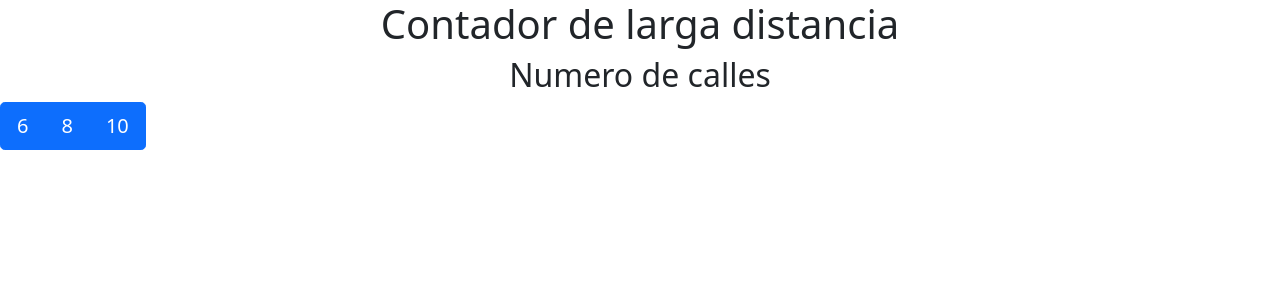
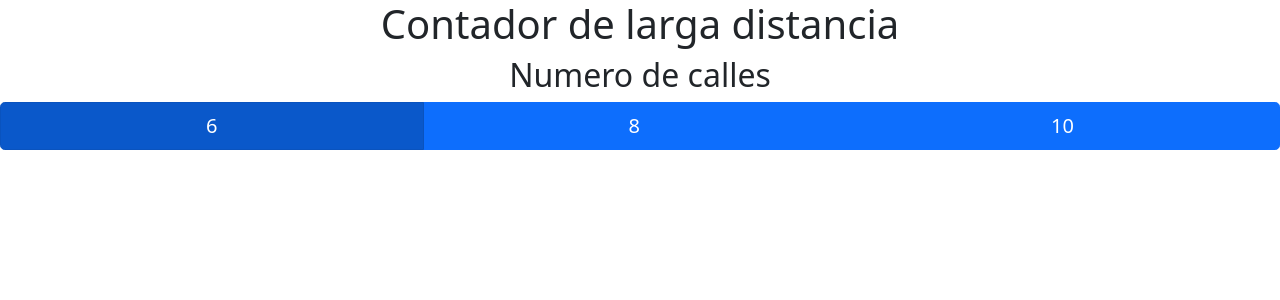
Before and after one commit to Queky/fbn-counter, a React (Create React App) app: page / in a window 1280 px wide. Shown: the top 300 px of the page. Built offline with nearby package versions, Linux system fonts and the light colour scheme.

Commit message:
refactor how configuration is made

```diff
--- a/public/index.html
+++ b/public/index.html
@@ -24,7 +24,7 @@
       work correctly both with client-side routing and a non-root public URL.
       Learn how to configure a non-root public URL by running `npm run build`.
     -->
-    <title>React App</title>
+    <title>Contador Natación</title>
   </head>
   <body>
     <noscript>You need to enable JavaScript to run this app.</noscript>
--- a/src/components/Competition/Competition.jsx
+++ b/src/components/Competition/Competition.jsx
@@ -5,11 +5,11 @@ export const Competition = ({children, config}) => {
 
   const multiplicate = (x, n) => Array.from(new Array(n), () => x);
 
-  const lane = <Lane></Lane>
+  const lane = (a) => <Lane key={a}></Lane>
 
   return (
     <>
-      {multiplicate(lane, config.lanes)}
+      {multiplicate(lane(1), config.lanes)}
       {children}
     </>
   );
--- a/src/components/Configuration/Configuration.jsx
+++ b/src/components/Configuration/Configuration.jsx
@@ -1,23 +1,22 @@
 import React from 'react';
-import { Button, ButtonGroup } from 'react-bootstrap';
-import Subtitle from '../Subtitle/Subtitle';
-import 'bootstrap/dist/css/bootstrap.css';
+import { useState } from 'react';
+import { DistanceConfiguration } from './DistanceConfiguration/DistanceConfiguration';
+import { LaneConfiguration } from './LaneConfiguration/LaneConfiguration';
 
 export const Configuration = ({children, setConfig}) => {
 
-  const style = {
-    "textAlign": "center",
-  };
-
+  const [lanes, setLanes] = useState(null);
+  const [distance, setDistance] = useState(null);
+  const [unit, setUnit] = useState(null);
 
   return (
     <>
-      <Subtitle text="Numero de calles"></Subtitle>
-      <ButtonGroup className="center" size="lg" style={style}>
-        <Button variant="primary" onClick={() => setConfig({lane: 6})}>6</Button>
-        <Button variant="primary" onClick={() => setConfig({lane: 8})}>8</Button>
-        <Button variant="primary" onClick={() => setConfig({lane: 10})}>10</Button>
-      </ButtonGroup>
+      <LaneConfiguration setLanes={setLanes}>
+
+      </LaneConfiguration>
+      <DistanceConfiguration setDistance={setDistance}>
+
+      </DistanceConfiguration>
     </>
   );
 };
--- /dev/null
+++ b/src/components/Configuration/DistanceConfiguration/DistanceConfiguration.jsx
@@ -0,0 +1,13 @@
+import React from 'react';
+import { useState } from 'react';
+
+export const DistanceConfiguration = ({children, setDistance}) => {
+
+  const [selection, setSelection] = useState(800);
+
+  return(
+    <></>
+  );
+}
+
+export default DistanceConfiguration;
--- /dev/null
+++ b/src/components/Configuration/LaneConfiguration/LaneConfiguration.jsx
@@ -0,0 +1,36 @@
+import React from "react";
+import { useState } from "react";
+import { Button, ButtonGroup } from "react-bootstrap";
+import Subtitle from "../../Subtitle/Subtitle";
+
+export const LaneConfiguration = ({children, setLanes}) => {
+
+  const [selection, setSelection] = useState(6);
+
+  const style = {
+    display: 'flex',
+    alignItems: 'center',
+    justifyContent: 'center',
+  }
+
+  const setLaneInConfig = (lane) => {
+    setSelection(lane);
+    setLanes(lane)
+  }
+
+  const isActive = (lane) => {
+    return selection === lane;
+  }
+
+  return (
+    <>
+      <Subtitle text="Numero de calles"></Subtitle>
+      <ButtonGroup className="center" size="lg" style={style}>
+        <Button variant="primary" active={isActive(6)} onClick={() => setLaneInConfig(6)}>6</Button>
+        <Button variant="primary" active={isActive(8)} onClick={() => setLaneInConfig(8)}>8</Button>
+        <Button variant="primary" active={isActive(10)} onClick={() => setLaneInConfig(10)}>10</Button>
+      </ButtonGroup>
+      {children}
+    </>
+  );
+}
--- a/src/index.js
+++ b/src/index.js
@@ -2,6 +2,7 @@ import React from "react";
 import ReactDOM from "react-dom";
 import "./index.css";
 import App from "./components/App/App";
+import 'bootstrap/dist/css/bootstrap.css';
 
 ReactDOM.render(
   <React.StrictMode>
```
Also changed, not shown: src/components/Configuration/UnitConfiguration/UnitConfiguration.jsx (added, +11 -0 lines), src/domain/Pool/Size/PoolSize.js (+8 -3 lines).
